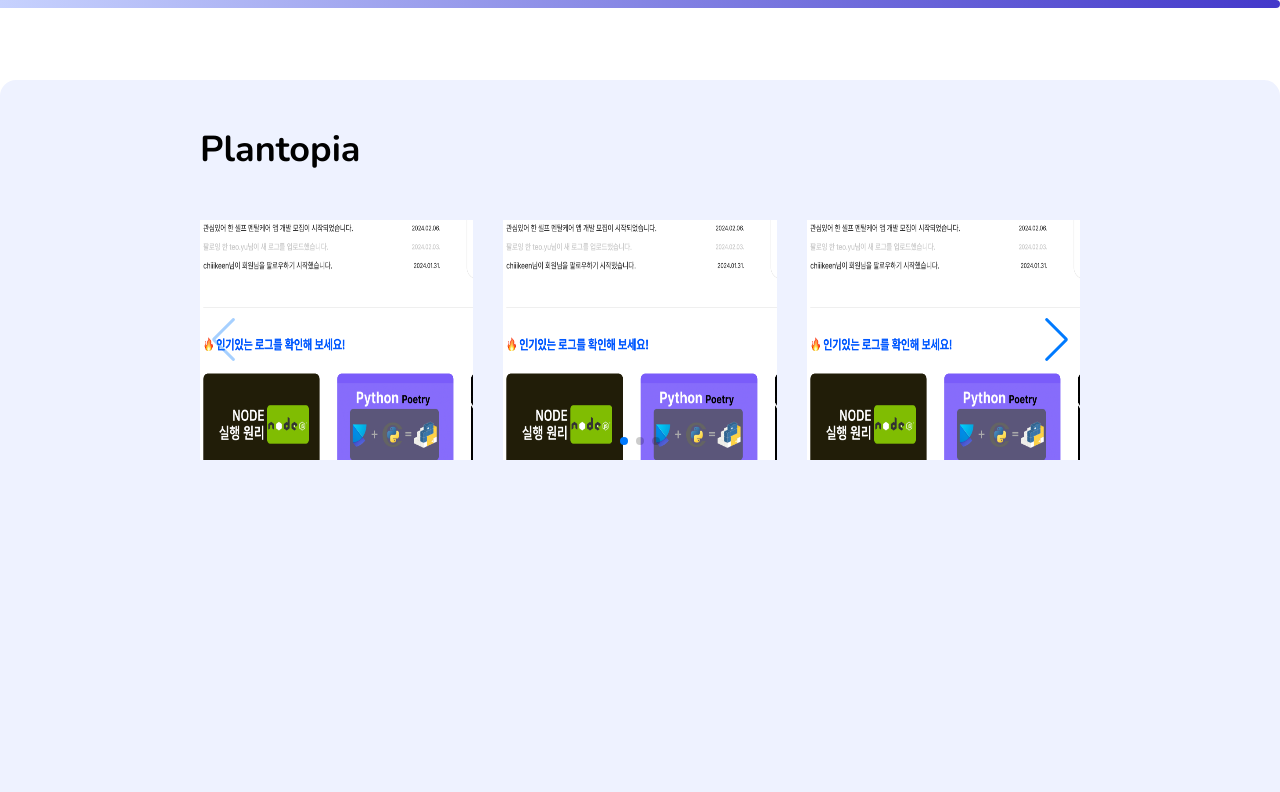
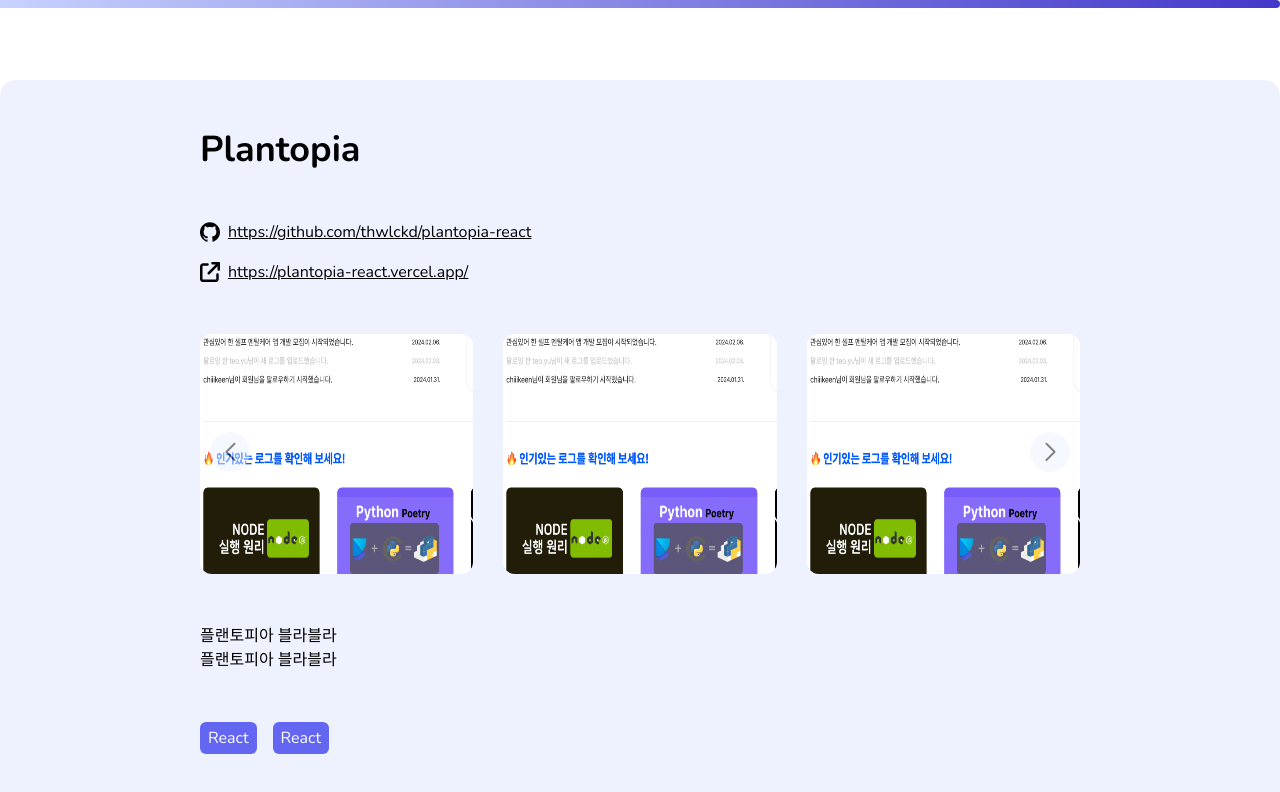
Before and after one commit to thwlckd/portfolio.v1, a Next.js app: page / in a window 1280 px wide. Both pictures are taken after a click on the link "Plantopia". Shown: the part 2400-3192 px from the top of the page. Built offline with nearby package versions, Linux system fonts and the light colour scheme.

Commit message:
Feat: 프로젝트 모달 퍼블리싱 - 깃레포, 배포사이트, 프로젝트 설명, 기술스택 영역 추가

```diff
--- a/src/app/globals.css
+++ b/src/app/globals.css
@@ -42,3 +42,13 @@ a {
 .underline-hover:hover::before {
   right: 0px;
 }
+
+.swiper-button-prev,
+.swiper-button-next {
+  @apply w-[40px] h-[40px] rounded-full bg-indigo-50 opacity-50 text-black cursor-none hover:bg-indigo-200 transition-colors !important;
+}
+
+.swiper-button-prev::after,
+.swiper-button-next::after {
+  @apply text-lg font-bold !important;
+}
--- a/src/components/common/Modal.tsx
+++ b/src/components/common/Modal.tsx
@@ -3,12 +3,12 @@ import { Children, Dispatch, SetStateAction } from 'react';
 import { createPortal } from 'react-dom';
 import { motion } from 'framer-motion';
 import { Swiper, SwiperSlide } from 'swiper/react';
-import { Navigation, Pagination } from 'swiper/modules';
-import { SiIfixit } from 'react-icons/si';
+import { Navigation } from 'swiper/modules';
+import { SiGithub, SiIfixit } from 'react-icons/si';
+import { FaArrowUpRightFromSquare } from 'react-icons/fa6';
 import { Project } from '@/types';
 import 'swiper/css';
 import 'swiper/css/navigation';
-import 'swiper/css/pagination';
 
 export interface ModalProps {
   isOpen: boolean;
@@ -55,28 +55,56 @@ const ProjectModal = ({ setOpen, project }: ProjectModalProps) => {
         onClick={(e) => e.stopPropagation()}
       >
         <h2 className="text-4xl font-bold">{project.name}</h2>
+        <div>
+          <a
+            className="flex items-center gap-2 w-fit underline"
+            href={project.git}
+            target="_blank"
+          >
+            <SiGithub size={20} />
+            {project.git}
+          </a>
+          <a
+            className="flex items-center gap-2 w-fit mt-4 underline"
+            href={project.web}
+            target="_blank"
+          >
+            <FaArrowUpRightFromSquare size={20} />
+            {project.web}
+          </a>
+        </div>
         {project.images && (
           <Swiper
             className="w-full h-[30dvh]"
             spaceBetween={30}
             slidesPerView={3}
             navigation={true}
-            pagination={{ clickable: true }}
-            modules={[Navigation, Pagination]}
+            modules={[Navigation]}
           >
             {Children.toArray(
               project.images.map((image) => (
                 <SwiperSlide>
-                  <Image src={`/images/project/${image}`} fill alt="image" />
+                  <Image
+                    className="rounded-xl"
+                    src={`/images/project/${image}`}
+                    fill
+                    alt="image"
+                  />
                 </SwiperSlide>
               )),
             )}
           </Swiper>
         )}
-        {/* 배포링크 */}
-        {/* 레포지토리 */}
-        {/* 프로젝트소개 */}
-        {/* 기술스택 */}
+        <p className="whitespace-pre-wrap">{project.description}</p>
+        <ul className="flex gap-4">
+          {Children.toArray(
+            project.skills.map((skill) => (
+              <li className="py-1 px-2 rounded-md bg-indigo-500 text-white">
+                {skill}
+              </li>
+            )),
+          )}
+        </ul>
       </motion.main>
     </div>
   );
--- a/src/components/section/Project.tsx
+++ b/src/components/section/Project.tsx
@@ -13,7 +13,7 @@ const PROJECTS: Project[] = [
     images: ['image.png', 'image.png', 'image.png', 'image.png', 'image.png'],
     git: 'https://github.com/thwlckd/plantopia-react',
     web: 'https://plantopia-react.vercel.app/',
-    description: '플랜토피아 블라블라',
+    description: '플랜토피아 블라블라\n플랜토피아 블라블라',
     skills: ['React', 'React'],
   },
   {
```
